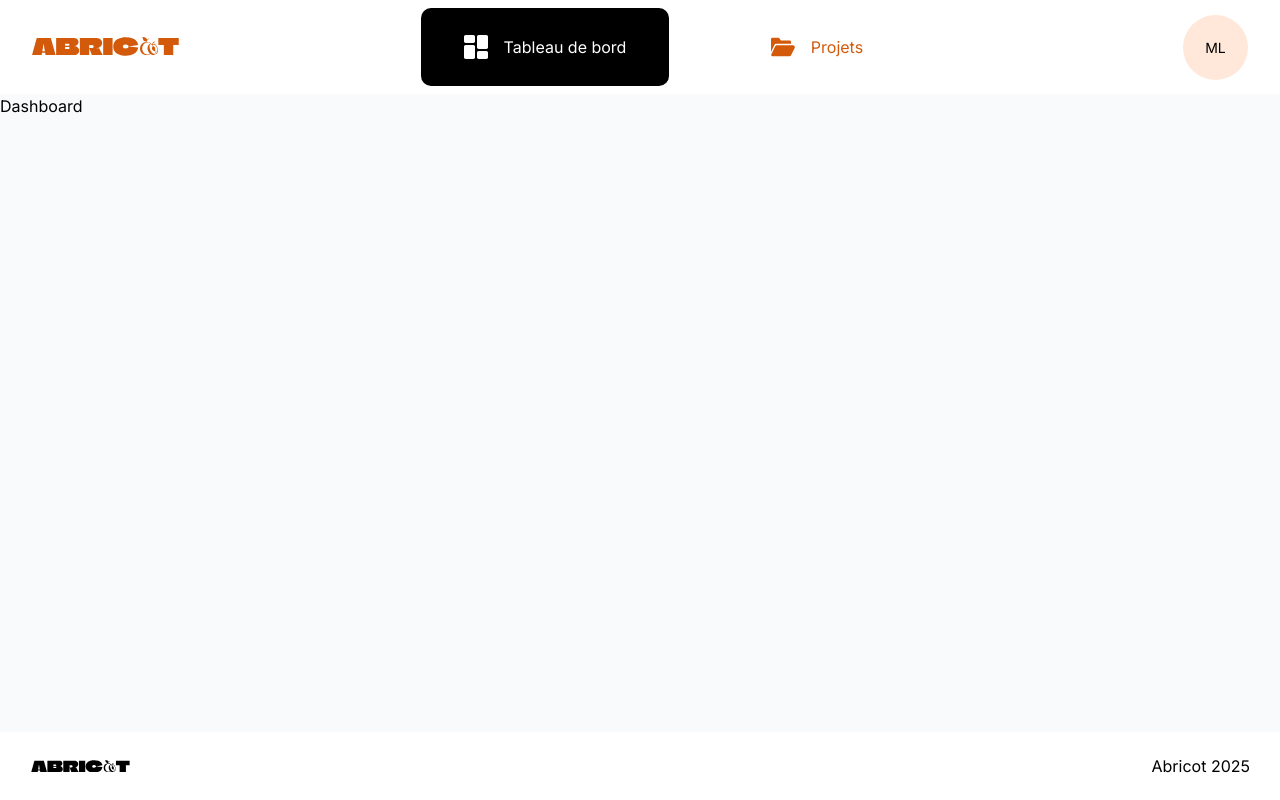
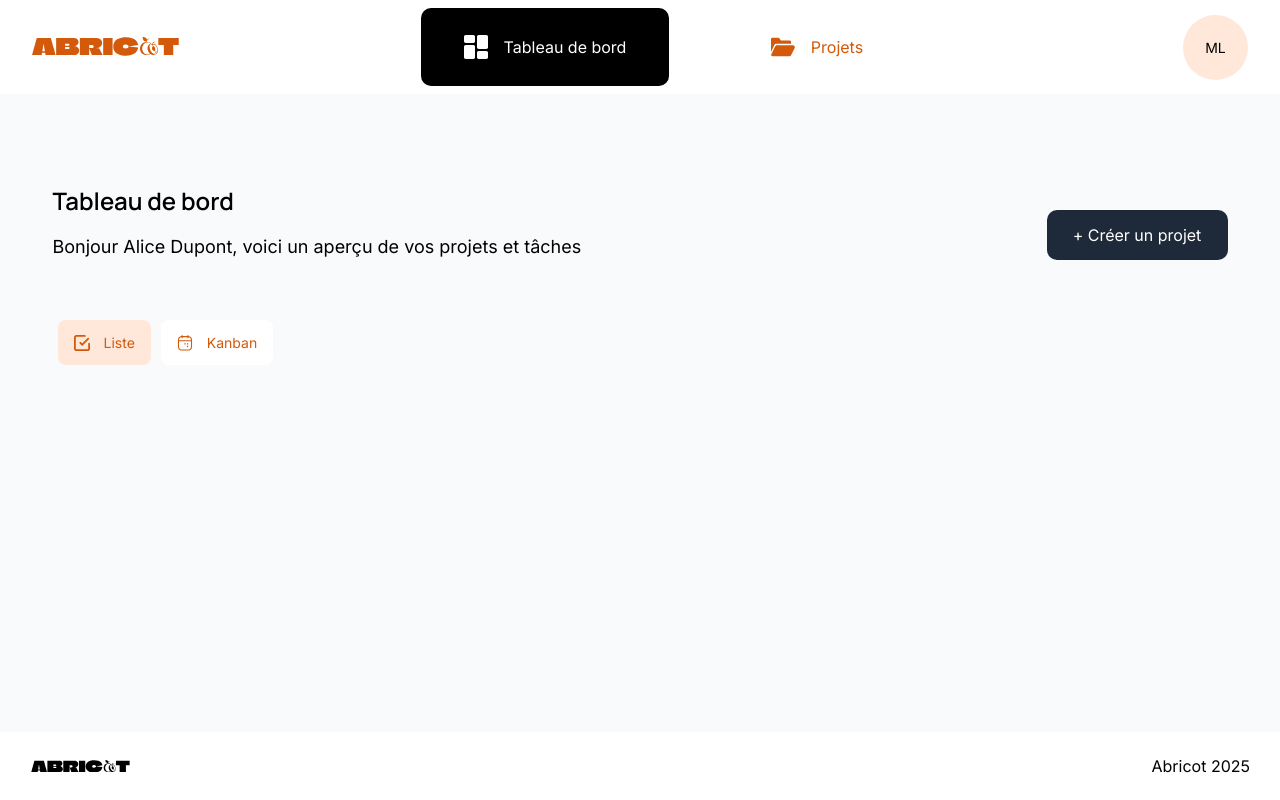
Before and after one commit to jakun9999/abricot, a Next.js app: page /dashboard in a window 1280 px wide. Built offline with nearby package versions, Linux system fonts and the light colour scheme.

Commit message:
Dahboard Layout - Done

```diff
--- a/app/(app)/dashboard/kanban/page.tsx
+++ b/app/(app)/dashboard/kanban/page.tsx
@@ -1,4 +1,3 @@
-import React from "react";
 import { Metadata } from "next";
 
 export const metadata: Metadata = {
--- /dev/null
+++ b/app/(app)/dashboard/layout.tsx
@@ -0,0 +1,34 @@
+import React from "react";
+import AbrButton from "@/components/ui/buttons/abr-button";
+import DashboardMenu from "@/components/ui/dashboard/dashboard-menu";
+
+export default function MainAppLayout({
+  children,
+}: {
+  children: React.ReactNode;
+}) {
+  return (
+    <>
+      <div className="mt-10 md:mt-22.25 flex flex-col items-center">
+        <div className="flex flex-col md:flex-row gap-5 md:gap-0 md:justify-between md:items-end max-w-303.75 w-full">
+          <div className="flex flex-col gap-3.5 mx-5">
+            <h1 aria-label="Tableau de bord Abricot" className="sr-only"></h1>
+            <h4>Tableau de bord</h4>
+            <p className="text-body-l">
+              Bonjour Alice Dupont, voici un aperçu de vos projets et tâches
+            </p>
+          </div>
+          <AbrButton
+            color="black"
+            label="+ Créer un projet"
+            className="w-45.25 h-12.5 mx-5"
+          />
+        </div>
+        <div className="flex max-w-303.75 w-full ">
+          <DashboardMenu className="mt-15 mx-6.25" />
+        </div>
+      </div>
+      <div className="flex max-w-303.75 w-full ">{children}</div>
+    </>
+  );
+}
--- a/app/(app)/dashboard/page.tsx
+++ b/app/(app)/dashboard/page.tsx
@@ -1,4 +1,3 @@
-import React from "react";
 import { Metadata } from "next";
 
 export const metadata: Metadata = {
@@ -7,5 +6,5 @@ export const metadata: Metadata = {
 };
 
 export default function Page() {
-  return <div className="">Dashboard</div>;
+  return <div></div>;
 }
--- a/app/globals.css
+++ b/app/globals.css
@@ -7,6 +7,10 @@
 
 /* Custom layer values for text to reduce usage of classes in html */
 @layer base {
+  body {
+    letter-spacing: 0em;
+  }
+
   h1 {
     font-family: var(--font-manrope), sans-serif;
     font-size: calc(40 / 16 * 1rem);
--- a/components/ui/chips/chips.tsx
+++ b/components/ui/chips/chips.tsx
@@ -1,5 +1,3 @@
-"use client";
-
 import CheckedboxIcon from "@/components/ui/icons/checkedbox-icon";
 import CalendarIcon from "@/components/ui/icons/calendar-icon";
 import FolderIcon from "@/components/ui/icons/folder-icon";
--- /dev/null
+++ b/components/ui/dashboard/dashboard-menu.tsx
@@ -0,0 +1,31 @@
+"use client";
+
+import Link from "next/link";
+import { usePathname } from "next/navigation";
+import Chips from "@/components/ui/chips/chips";
+import path from "path";
+
+export interface DashboardMenuProps extends React.HTMLAttributes<HTMLDivElement> {}
+
+export default function DashboardMenu({ className = "" }: DashboardMenuProps) {
+  const pathName = usePathname();
+
+  return (
+    <div className={`flex gap-2.5 ${className}`}>
+      <Link href="/dashboard">
+        <Chips
+          icon="task"
+          text="Liste"
+          color={pathName === "/dashboard" ? "light" : "white"}
+        />
+      </Link>
+      <Link href="/dashboard/kanban">
+        <Chips
+          icon="calendar"
+          text="Kanban"
+          color={pathName === "/dashboard/kanban" ? "light" : "white"}
+        />
+      </Link>
+    </div>
+  );
+}
```
